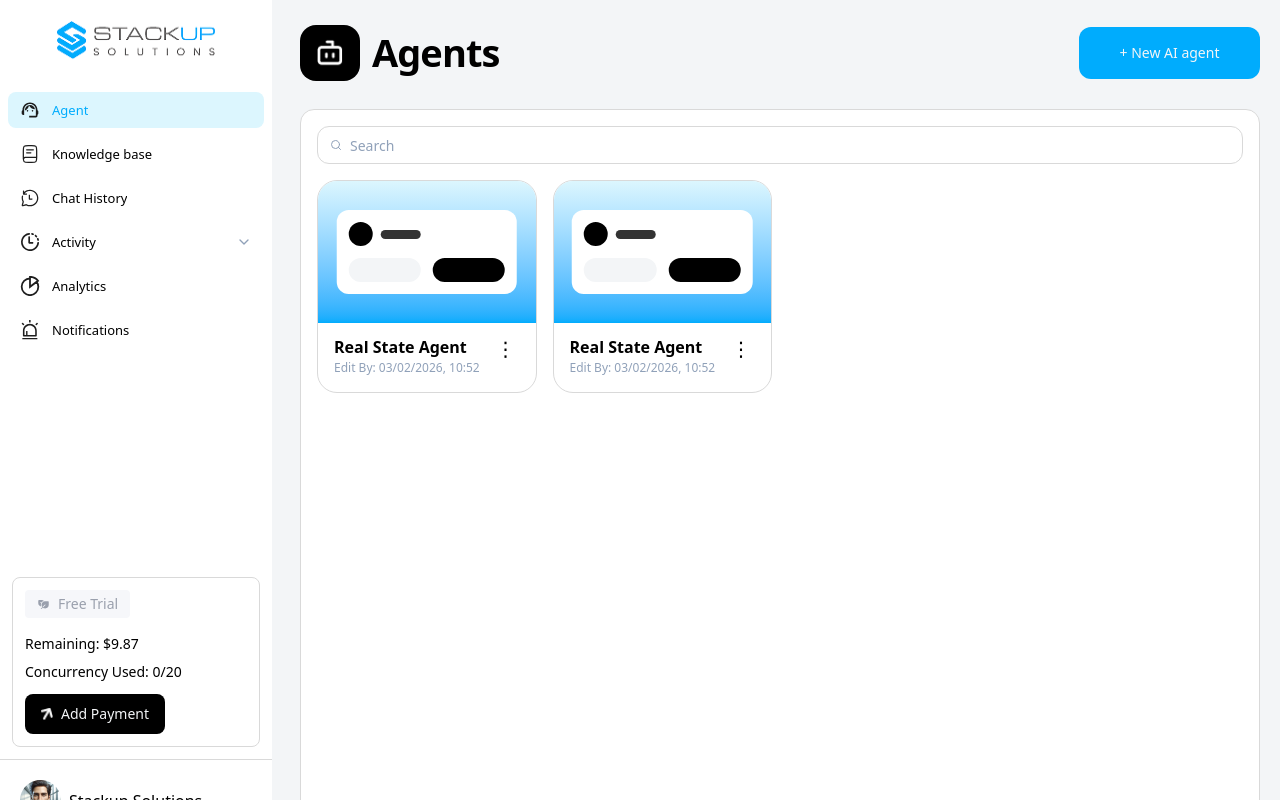
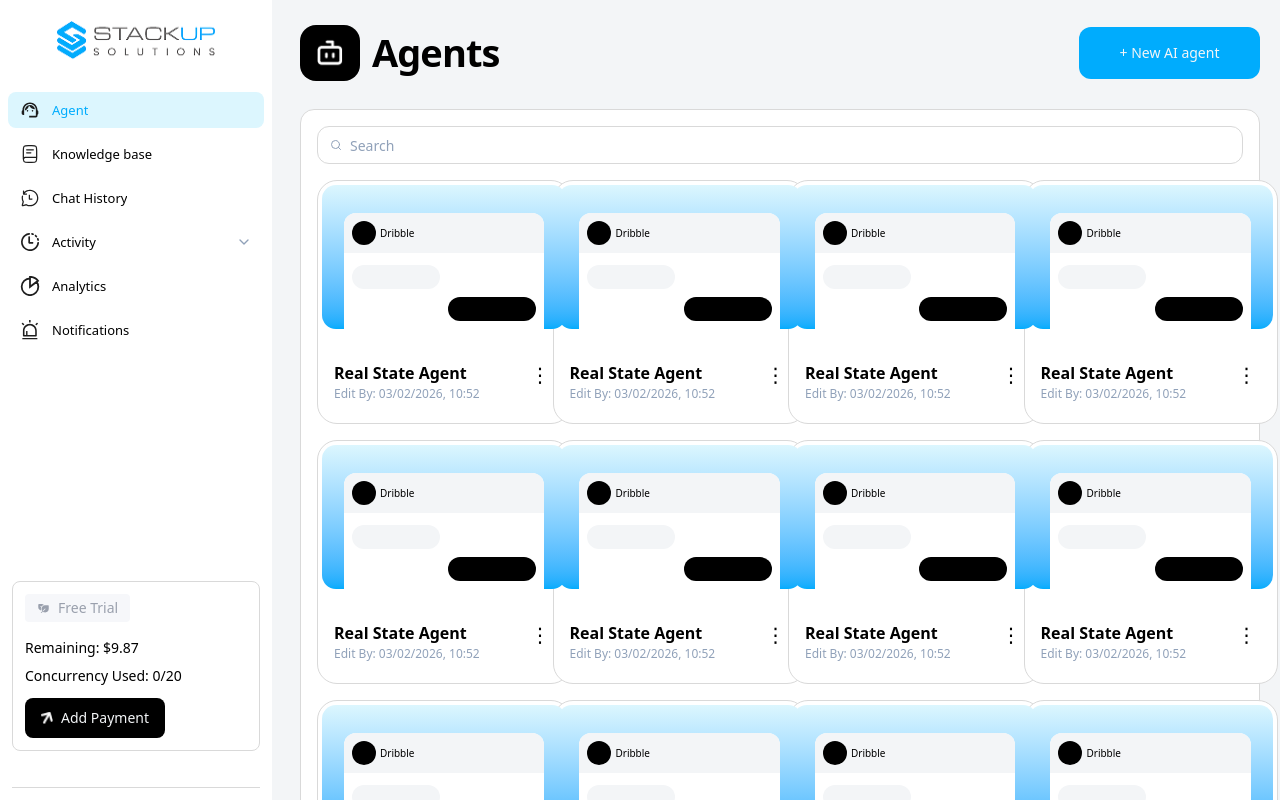
Before and after one commit to HaidarShah208/chatBase-final, a React (Vite) app: page / in a window 1280 px wide. Shown: the top 800 px of the page. Built offline with nearby package versions, Linux system fonts and the light colour scheme.

Commit message:
complete agent card

```diff
--- a/src/components/common/AgentCard.tsx
+++ b/src/components/common/AgentCard.tsx
@@ -4,20 +4,24 @@ import type { AgentCardProps } from '../../types/types'
 
 export function AgentCard({ name, editedAt, className }: AgentCardProps) {
   return (
-    <Card className={cn('overflow-hidden rounded-[20px] border border-(--border) bg-(--white)', className)}>
-      <div className="relative h-[142px] bg-linear-to-b from-(--primaryColor) to-(--brand)">
-        <div className="absolute left-1/2 top-1/2 w-[83%] -translate-x-1/2 -translate-y-1/2 rounded-[12px] bg-(--white) p-3">
-          <div className="mb-3 flex items-center gap-2">
-            <span className="h-6 w-6 rounded-full bg-(--black)" />
-            <span className="h-[9px] w-10 rounded-full bg-(--black) opacity-80" />
-          </div>
-          <div className="flex items-center justify-between gap-3">
-            <span className="h-6 w-[96px] rounded-full bg-(--background)" />
-            <span className="h-6 w-[96px] rounded-full bg-(--black)" />
+    <Card className={cn('overflow-hidden h-[244px]  w-[254px] rounded-[20px] border border-(--border) bg-(--white)', className)}>
+      <div className="relative h-[144px] m-1 rounded-[14px] bg-linear-to-b from-(--primaryColor) to-(--brand)">
+        <div className="absolute  inset-x-3 w-[82%] top-7 bottom-0 rounded-t-[12px]  bg-(--white) mx-auto">
+        <div className="mb-1 rounded-t-[12px] bg-(--background)">
+  <div className="flex items-center gap-1 p-2">
+    <span className="h-6 w-6 rounded-full bg-(--black)" />
+    <p className='text-[10px] text-(--black)'>Dribble</p>
+  </div>
+</div>
+          <div className="flex p-2 flex-col gap-2">
+            <span className="h-6 w-[88px] rounded-full bg-(--background)" />
+            <div className="flex justify-end">
+              <span className="h-6 w-[88px] rounded-full bg-(--black)" />
+            </div>
           </div>
         </div>
       </div>
-      <div className="p-4">
+      <div className="px-4 pt-8">
         <div className="flex items-start justify-between gap-2">
           <div>
             <div className="mb-1 text-base font-semibold leading-[1.05] text-(--black)">{name}</div>
--- a/src/components/common/Sidebar.tsx
+++ b/src/components/common/Sidebar.tsx
@@ -106,7 +106,7 @@ export function Sidebar() {
           </div>
         </div>
 
-        <div className="border-t border-(--border) px-3 py-3">
+        <div className="border-t border-(--border) mt-6 mx-3 py-6">
           <div className="flex items-center gap-2 rounded-xl px-2 py-2">
           <img src={user} alt="user" />
             <div className="min-w-0">
--- a/src/components/ui/Card.tsx
+++ b/src/components/ui/Card.tsx
@@ -1,4 +1,3 @@
-import * as React from 'react'
 
 import { cn } from '../../lib/cn'
 import type { CardProps } from '../../types/types'
--- a/src/pages/dashboard/AgentsPage.tsx
+++ b/src/pages/dashboard/AgentsPage.tsx
@@ -9,7 +9,7 @@ import agent from '../../assets/dashboard/agent.png'
 import type { Agent } from '../../types/types'
 
 
-const AGENTS: Agent[] = Array.from({ length: 2 }).map((_, idx) => ({
+const AGENTS: Agent[] = Array.from({ length: 12 }).map((_, idx) => ({
   id: String(idx + 1),
   name: 'Real State Agent',
   editedAt: '03/02/2026, 10:52',
@@ -54,7 +54,7 @@ export function AgentsPage() {
         <div
           className={cn(
             'grid gap-4',
-            'grid-cols-1 sm:grid-cols-2 lg:grid-cols-3 xl:grid-cols-4',
+            'grid-cols-1   sm:grid-cols-2 lg:grid-cols-3 xl:grid-cols-4',
           )}
         >
           {agents.map((a) => (
```
